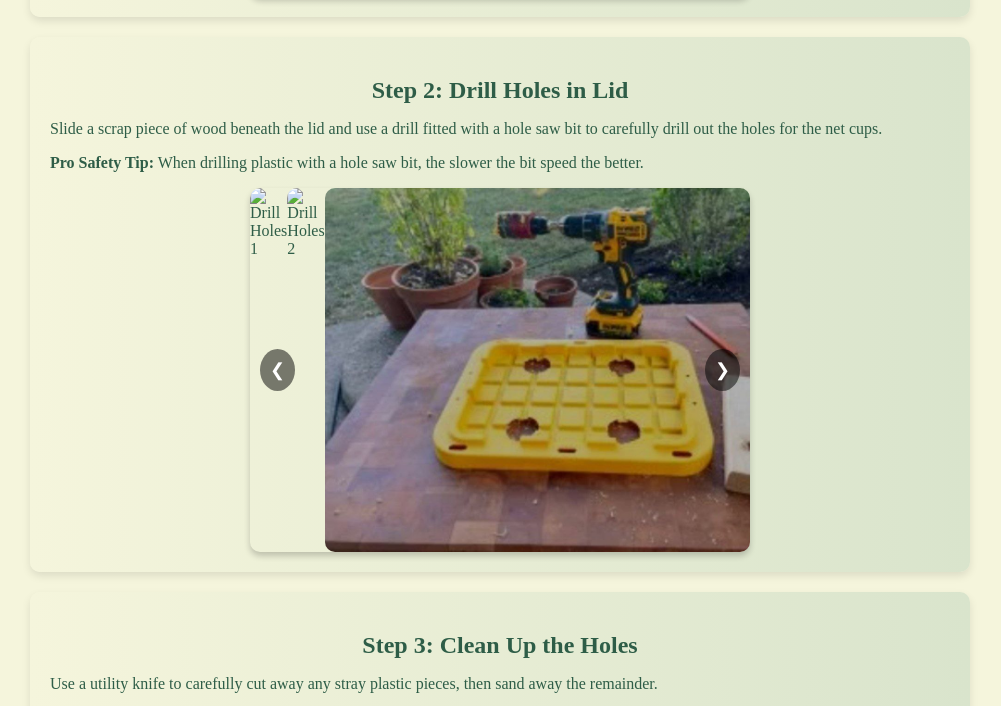
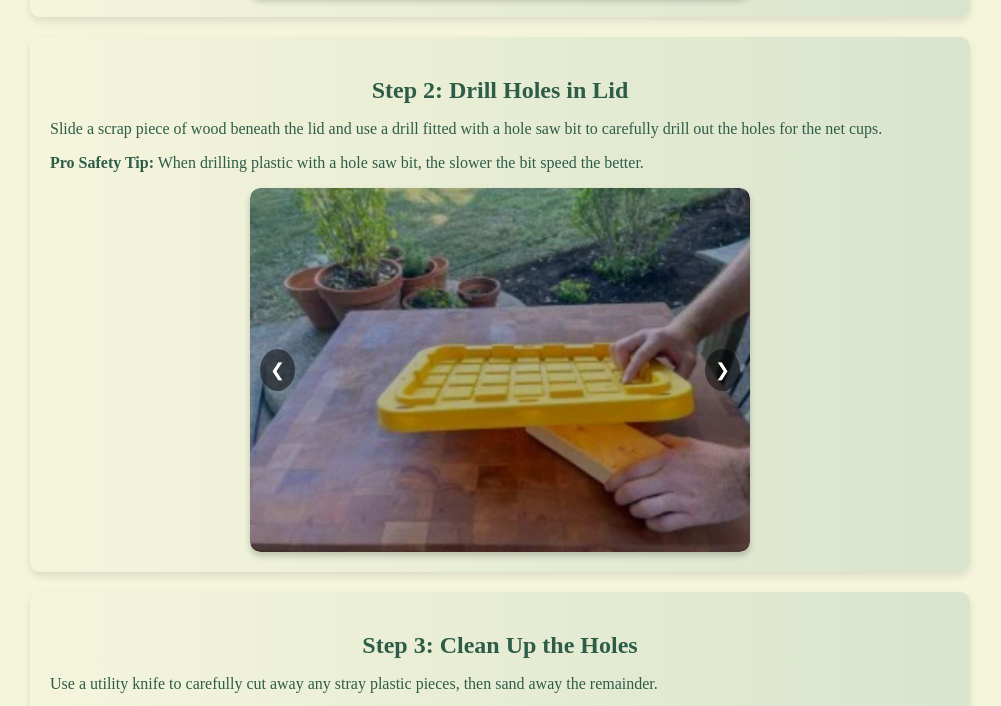
Before and after one commit to aqshydroponics/fm, a plain HTML site: page diy-hydroponic.html in a window 1280 px wide. Shown: the part 609-1315 px from the top of the page, without its empty margins (140-1141 px from the left). Drawn offline with Linux system fonts and the light colour scheme; files whose address does not match are found by name.

Commit message:
Update diy-hydroponic.html

```diff
--- a/diy-hydroponic.html
+++ b/diy-hydroponic.html
@@ -121,8 +121,8 @@
         </div>
         <div class="slider" id="slider2">
             <div class="slides">
-                <img src="D:\HHH.html\2.1.jpg" alt="Drill Holes 1">
-                <img src="D:\HHH.html\2.2.jpg" alt="Drill Holes 2">
+                <img src="drill-holes-1.jpg" alt="Drill Holes 1">
+                <img src="drill-holes-2.jpg" alt="Drill Holes 2">
                 <img src="D:\HHH.html\2.3.jpg" alt="Drill Holes 3">
             </div>
             <button class="prev" onclick="moveSlide('slider2', -1)">❮</button>
```
